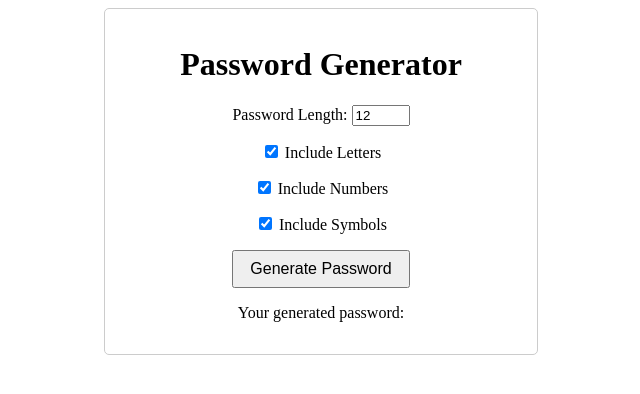
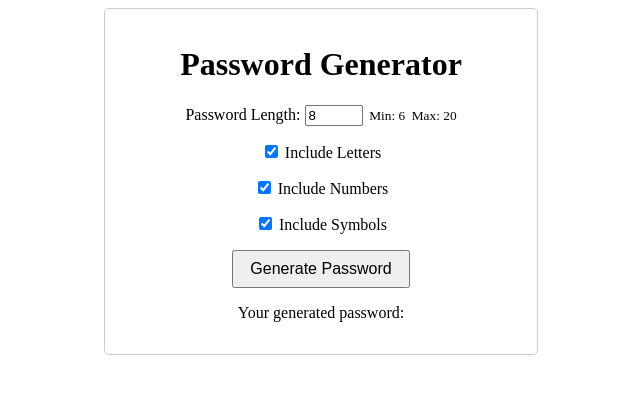
Before and after one commit to dfleper/PasswordGenerator, an Angular app: page / in a window 1280 px wide. Shown: the top 394 px of the page, without its empty margins (319-959 px from the left). Built offline with nearby package versions, Linux system fonts and the light colour scheme.

Commit message:
chore: WIP before ng update

```diff
--- a/package.json
+++ b/package.json
@@ -22,6 +22,7 @@
     "@angular/router": "~21.0.8",
     "@angular/ssr": "~21.0.5",
     "express": "^4.22.1",
+    "hono": "^4.11.4",
     "rxjs": "~7.8.0",
     "tslib": "^2.3.0",
     "zone.js": "~0.16.0"
--- a/src/app/password-generator/password-generator.component.html
+++ b/src/app/password-generator/password-generator.component.html
@@ -1,32 +1,46 @@
 <div class="password-generator">
   <h1>Password Generator</h1>
+
   <div>
     <label>
       Password Length:
-      <input type="number" [(ngModel)]="length" [attr.max]="maxLength" />
+      <input
+        type="number"
+        [(ngModel)]="length"
+        [min]="minLength"
+        [max]="maxLength"
+        (blur)="onLengthBlur()"
+      />
+      <small>&nbsp;&nbsp;Min: {{ minLength }}</small>
+      <small>&nbsp;&nbsp;Max: {{ maxLength }}</small>
     </label>
   </div>
+
   <div>
     <label>
       <input type="checkbox" [(ngModel)]="includeLetters" />
       Include Letters
     </label>
   </div>
+
   <div>
     <label>
       <input type="checkbox" [(ngModel)]="includeNumbers" />
       Include Numbers
     </label>
   </div>
+
   <div>
     <label>
       <input type="checkbox" [(ngModel)]="includeSymbols" />
       Include Symbols
     </label>
   </div>
+
   <div>
     <button (click)="onGeneratePassword()">Generate Password</button>
   </div>
+
   <div>
     <p>Your generated password: <strong>{{ password }}</strong></p>
   </div>
--- a/src/app/password-generator/password-generator.component.ts
+++ b/src/app/password-generator/password-generator.component.ts
@@ -11,26 +11,32 @@ import { FormsModule } from '@angular/forms';
 })
 export class PasswordGeneratorComponent {
   password: string = '';
-  length: number = 12;
+
+  length: number = 8;
   includeLetters: boolean = true;
   includeNumbers: boolean = true;
   includeSymbols: boolean = true;
-  maxLength: number = 32; // Define el límite máximo de longitud
+
+  maxLength: number = 20; // límite máximo
+  minLength: number = 6;  // límite mínimo
 
   onGeneratePassword() {
+    // Forzar rango permitido (6..20)
+    this.length = Math.max(this.minLength, Math.min(this.length, this.maxLength));
+
     const letters = 'abcdefghijklmnopqrstuvwxyzABCDEFGHIJKLMNOPQRSTUVWXYZ';
     const numbers = '0123456789';
     const symbols = '!@#$%^&*()_+';
     let validChars = '';
 
-    if (this.includeLetters) {
-      validChars += letters;
-    }
-    if (this.includeNumbers) {
-      validChars += numbers;
-    }
-    if (this.includeSymbols) {
-      validChars += symbols;
+    if (this.includeLetters) validChars += letters;
+    if (this.includeNumbers) validChars += numbers;
+    if (this.includeSymbols) validChars += symbols;
+
+    // Si no hay opciones marcadas, no se puede generar
+    if (!validChars) {
+      this.password = '';
+      return;
     }
 
     let generatedPassword = '';
@@ -41,4 +47,9 @@ export class PasswordGeneratorComponent {
 
     this.password = generatedPassword;
   }
+
+  // Opcional: recorta el valor cuando el usuario termine de editar (blur)
+  onLengthBlur() {
+    this.length = Math.max(this.minLength, Math.min(this.length, this.maxLength));
+  }
 }
```
Also changed, not shown: 1 other file (tests, documents, lock files or other folders).
